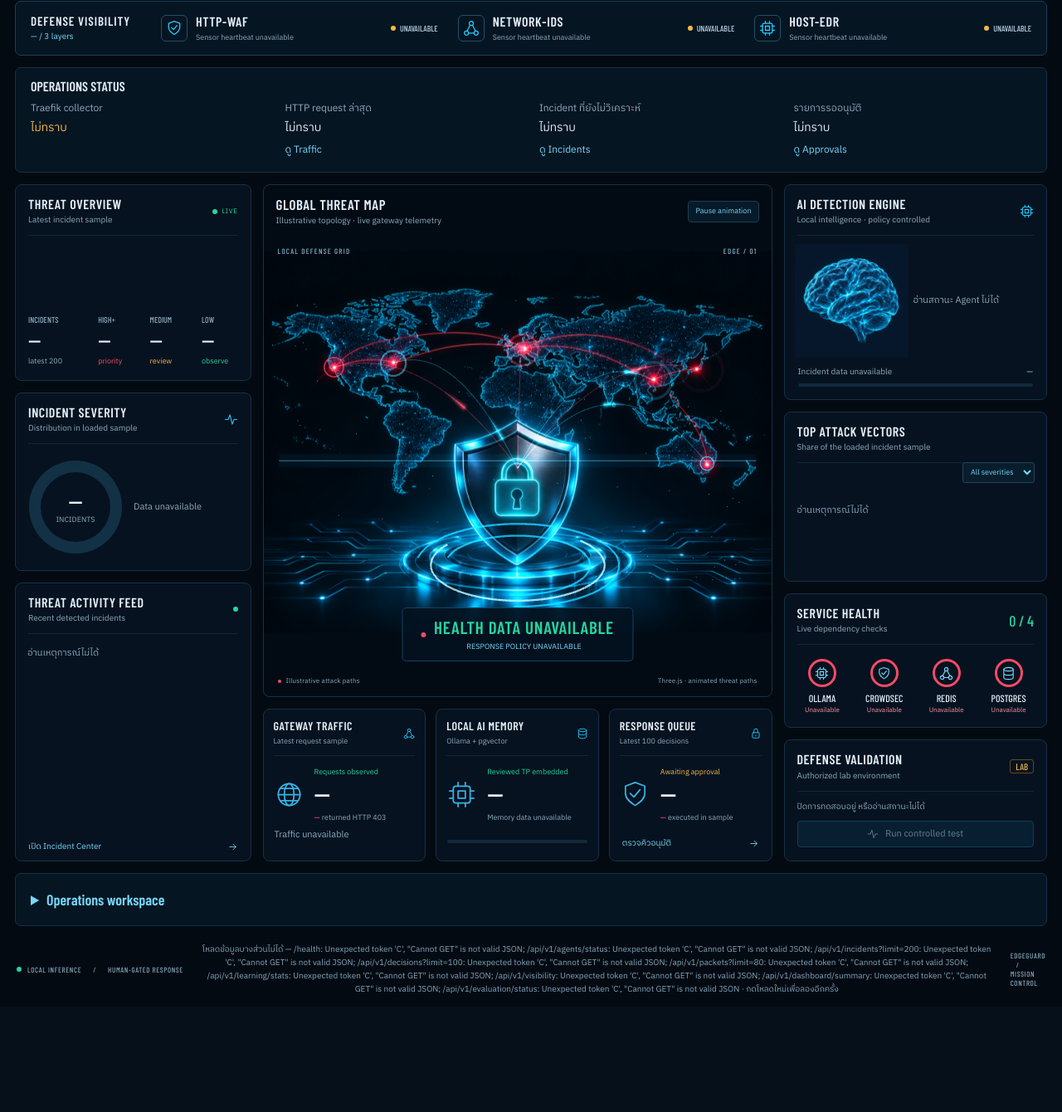
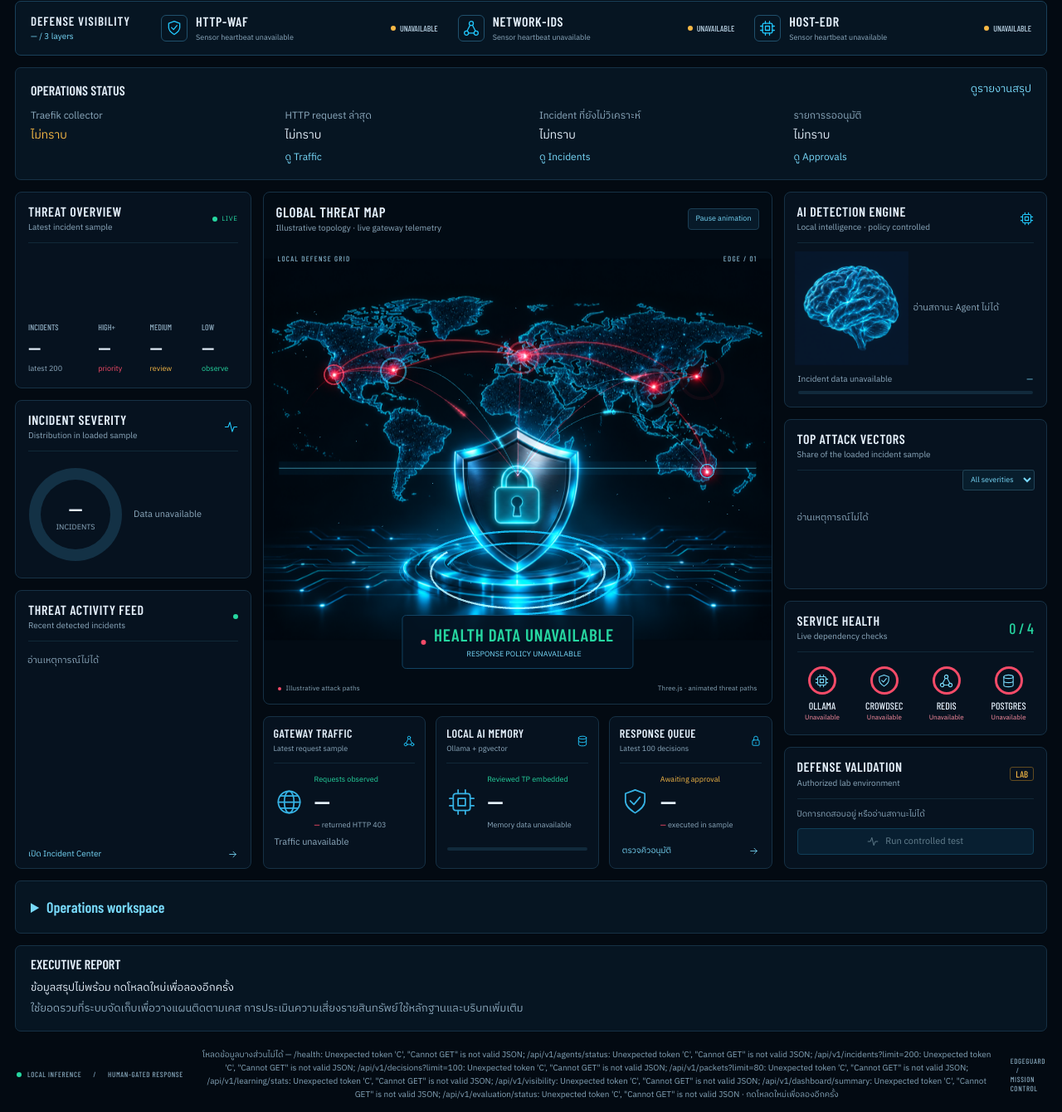
Before and after one commit to lipearman/AIEdgeGuard, a PHP site: page /static/mission.html in a window 1280 px wide. Shown: the part 81-1421 px from the top of the page at 83% size. Before the commit the page ends 1278 px from the top, so only its background shows below. Run offline with PHP 8.4, Linux system fonts and the light colour scheme.

Commit message:
Make the Mission Control executive report directly accessible

```diff
--- a/edge-ai/api/app/static/mission.css
+++ b/edge-ai/api/app/static/mission.css
@@ -1427,6 +1427,17 @@ dialog::backdrop {
   font: 600 16px var(--display);
   margin: 0 0 9px;
 }
+.operations-heading {
+  display: flex;
+  flex-wrap: wrap;
+  align-items: center;
+  justify-content: space-between;
+  column-gap: 12px;
+  margin-bottom: 9px;
+}
+.operations-heading h2 {
+  margin: 0;
+}
 .operations-strip dl {
   display: grid;
   grid-template-columns: repeat(4, minmax(0, 1fr));
@@ -1464,8 +1475,7 @@ dialog::backdrop {
   grid-template-columns: repeat(3, minmax(0, 1fr));
   gap: 0 20px;
 }
-.operations-views > div,
-#executiveReport {
+.operations-views > div {
   border-top: 1px solid var(--line);
   padding: 12px 0;
 }
@@ -1477,12 +1487,15 @@ dialog::backdrop {
   display: inline-flex;
   font-size: 14px;
 }
-.operations-workspace p {
-  color: var(--muted);
+.operations-workspace p,
+#executiveReport p {
   font-size: 13px;
   line-height: 1.6;
   margin: 4px 0;
 }
+.operations-workspace p {
+  color: var(--muted);
+}
 #executiveReport {
   scroll-margin-top: 72px;
 }
@@ -1495,7 +1508,8 @@ dialog::backdrop {
   }
 }
 @media (max-width: 700px) {
-  .operations-workspace {
+  .operations-workspace,
+  #executiveReport {
     order: 3;
   }
 }
--- a/edge-ai/api/app/static/mission.html
+++ b/edge-ai/api/app/static/mission.html
@@ -6,7 +6,7 @@
     <meta name="theme-color" content="#030a12" />
     <title>LACD — Mission Control</title>
     <link rel="stylesheet" href="static/fonts/mission-fonts.css" />
-    <link rel="stylesheet" href="static/mission.css?v=operations" />
+    <link rel="stylesheet" href="static/mission.css?v=executive-report" />
     <link
       rel="preload"
       href="static/media/mission-shield-world.png"
@@ -14,7 +14,7 @@
     />
     <script src="static/vendor/three.min.js" defer></script>
     <script src="static/mission-scene.js?v=20261112-autoplay" defer></script>
-    <script src="static/mission.js?v=operations" defer></script>
+    <script src="static/mission.js?v=executive-report" defer></script>
   </head>
   <body>
     <svg
@@ -106,7 +106,10 @@
         </div>
       </section>
       <section class="operations-strip" aria-labelledby="operationsTitle">
+        <header class="operations-heading">
           <h2 id="operationsTitle">OPERATIONS STATUS</h2>
+          <a href="#executiveReport">ดูรายงานสรุป</a>
+        </header>
         <dl>
           <div>
             <dt>Traefik collector</dt>
@@ -470,7 +473,13 @@
             <a href="#executiveReport">ดูรายงานสรุป</a>
           </div>
         </nav>
-        <section id="executiveReport" aria-labelledby="executiveTitle">
+      </details>
+      <section
+        class="operations-strip"
+        id="executiveReport"
+        aria-labelledby="executiveTitle"
+        tabindex="-1"
+      >
         <h2 id="executiveTitle">EXECUTIVE REPORT</h2>
         <p id="executiveSummary">กำลังโหลดข้อมูลปฏิบัติการ…</p>
         <p class="muted">
@@ -478,7 +487,6 @@
           การประเมินความเสี่ยงรายสินทรัพย์ใช้หลักฐานและบริบทเพิ่มเติม
         </p>
       </section>
-      </details>
     </main>
     <footer class="statusbar">
       <span
--- a/edge-ai/api/app/static/mission.js
+++ b/edge-ai/api/app/static/mission.js
@@ -529,7 +529,18 @@ function clock() {
 }
 clock();
 setInterval(clock, 1000);
-loadStatus();
+const initialStatus = loadStatus();
+if (location.hash === "#executiveReport") {
+  Promise.all([initialStatus, document.fonts.ready]).then(() => {
+    // Telemetry changes the height of the panels above the report on load.
+    if (location.hash === "#executiveReport") {
+      byId("executiveReport")?.scrollIntoView({
+        behavior: "instant",
+        block: "nearest",
+      });
+    }
+  });
+}
 setInterval(() => {
   if (!document.hidden) loadStatus();
 }, 30000);
```
Also changed, not shown: .impeccable/mission-brief.md, 1 other file. Lines whose indentation alone changed are shown as unchanged.
